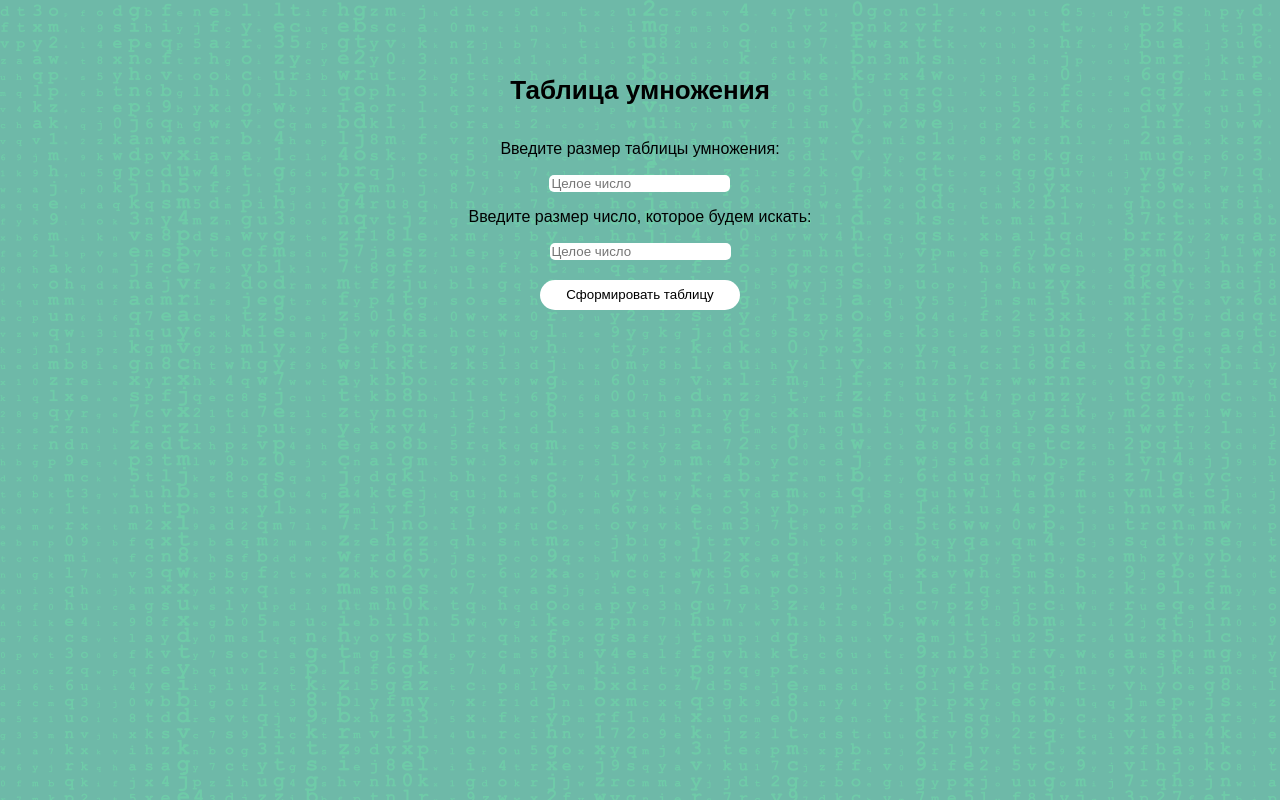
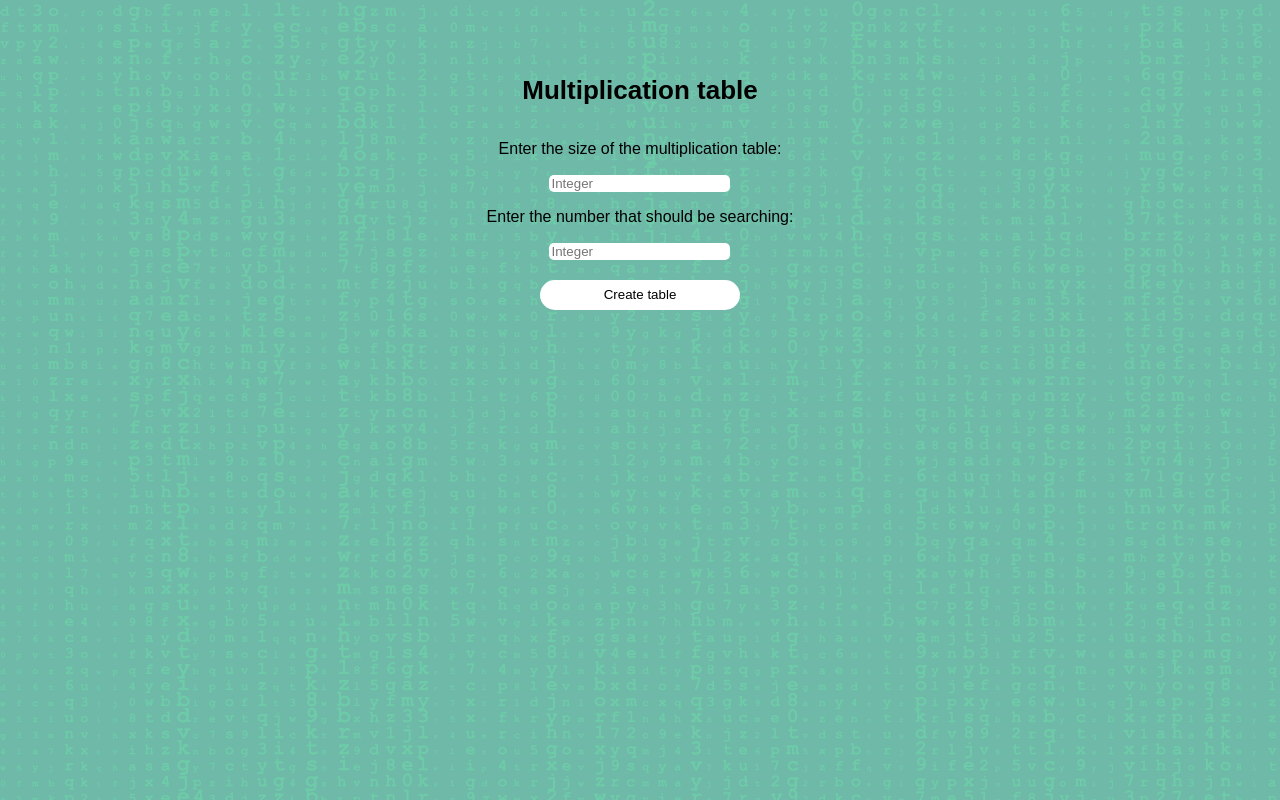
Before and after one commit to PesukarhuTG/WarForge-task01, a plain HTML site: page index.html in a window 1280 px wide. Drawn offline with Linux system fonts and the light colour scheme.

Commit message:
Rename from rus to eng

```diff
--- a/index.html
+++ b/index.html
@@ -4,24 +4,24 @@
     <meta charset="UTF-8">
     <meta http-equiv="X-UA-Compatible" content="IE=edge">
     <meta name="viewport" content="width=device-width, initial-scale=1.0">
-    <title>Multiply table</title>
+    <title>Multiplication table</title>
 
     <link rel="stylesheet" href="style.css">
 </head>
 <body>
     <div class="main">
-        <h1>Таблица умножения</h1>
+        <h1>Multiplication table</h1>
         <div class="first-input">
-            <p>Введите размер таблицы умножения:</p>
-            <input id="table-size" placeholder="Целое число">
+            <p>Enter the size of the multiplication table:</p>
+            <input id="table-size" placeholder="Integer">
         </div>
 
         <div class="second-input">
-            <p>Введите размер число, которое будем искать:</p>
-            <input id="search-number" placeholder="Целое число">
+            <p>Enter the number that should be searching:</p>
+            <input id="search-number" placeholder="Integer">
         </div>
 
-        <button class="btn">Сформировать таблицу</button>
+        <button class="btn">Create table</button>
 
         <div class="table"></div>
         <p class="count-result"></p>
--- a/script.js
+++ b/script.js
@@ -27,7 +27,7 @@ button.addEventListener('click', (e) => {
 
 
     if (n == 0) {
-        countResult.textContent = `Введите корректные данные`;
+        countResult.textContent = `Please, enter the correct data`;
     } else {
         let customerResult = '\n';
 
@@ -58,7 +58,7 @@ button.addEventListener('click', (e) => {
             }
         }
 
-        countResult.textContent = `Наше число встречается в таблице ${countNumber} раз(а)`;
+        countResult.textContent = `Our number appears in the multiplication table ${countNumber} time(s)`;
 
         button.setAttribute('disabled', true);
     }
```
